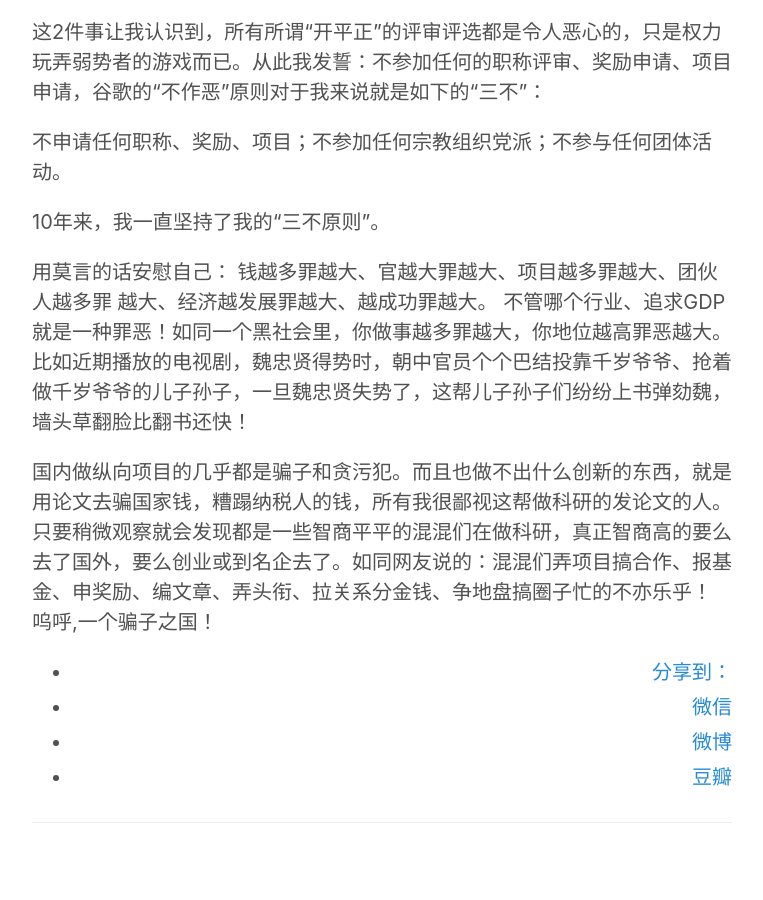
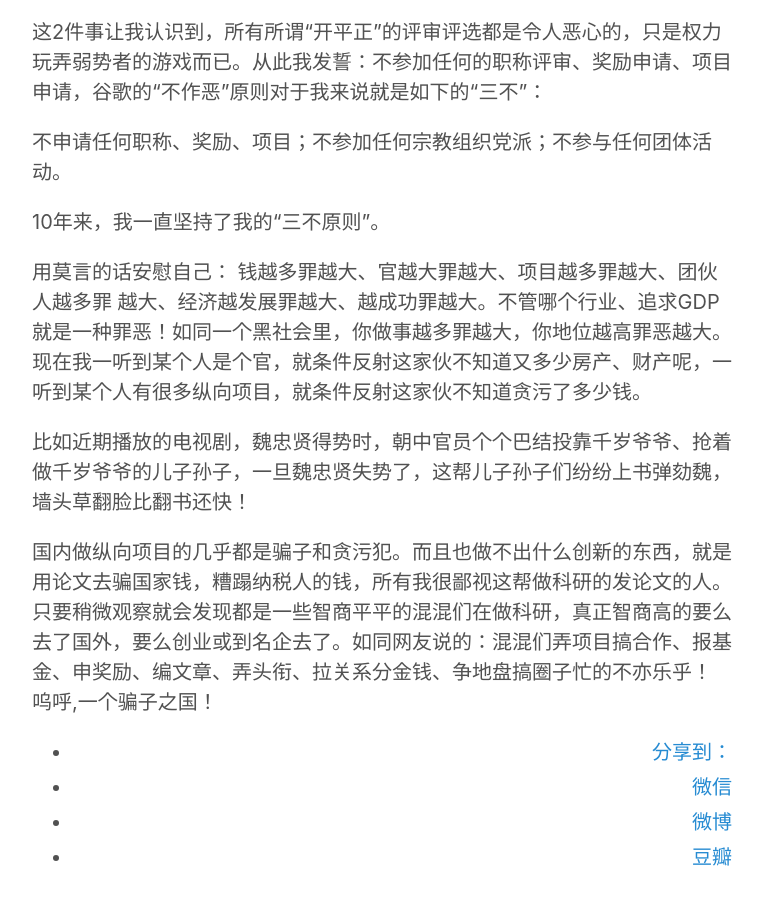
Before and after one commit to hwdong/hwdong-old.github.io, a Jekyll site: the page built from _posts/2019-02-19-不做恶.md, in a window 1280 px wide and 900 px high, scrolled down 464 px. Shown: the whole window, without its empty margins (258-1021 px from the left). Built offline with Jekyll 4.4.1, drawn with Linux system fonts in a browser that asks for light colours; comment, search, counter and statistics services are not loaded.

Commit message:
Update 2019-02-19-不做恶.md

```diff
--- a/_posts/2019-02-19-不做恶.md
+++ b/_posts/2019-02-19-不做恶.md
@@ -18,6 +18,8 @@ tags:
 
 10年来，我一直坚持了我的“三不原则”。
 
-用莫言的话安慰自己： 钱越多罪越大、官越大罪越大、项目越多罪越大、团伙人越多罪 越大、经济越发展罪越大、越成功罪越大。 不管哪个行业、追求GDP就是一种罪恶！如同一个黑社会里，你做事越多罪越大，你地位越高罪恶越大。比如近期播放的电视剧，魏忠贤得势时，朝中官员个个巴结投靠千岁爷爷、抢着做千岁爷爷的儿子孙子，一旦魏忠贤失势了，这帮儿子孙子们纷纷上书弹劾魏，墙头草翻脸比翻书还快！
+用莫言的话安慰自己： 钱越多罪越大、官越大罪越大、项目越多罪越大、团伙人越多罪 越大、经济越发展罪越大、越成功罪越大。不管哪个行业、追求GDP就是一种罪恶！如同一个黑社会里，你做事越多罪越大，你地位越高罪恶越大。现在我一听到某个人是个官，就条件反射这家伙不知道又多少房产、财产呢，一听到某个人有很多纵向项目，就条件反射这家伙不知道贪污了多少钱。
+
+比如近期播放的电视剧，魏忠贤得势时，朝中官员个个巴结投靠千岁爷爷、抢着做千岁爷爷的儿子孙子，一旦魏忠贤失势了，这帮儿子孙子们纷纷上书弹劾魏，墙头草翻脸比翻书还快！
 
 国内做纵向项目的几乎都是骗子和贪污犯。而且也做不出什么创新的东西，就是用论文去骗国家钱，糟蹋纳税人的钱，所有我很鄙视这帮做科研的发论文的人。只要稍微观察就会发现都是一些智商平平的混混们在做科研，真正智商高的要么去了国外，要么创业或到名企去了。如同网友说的：混混们弄项目搞合作、报基金、申奖励、编文章、弄头衔、拉关系分金钱、争地盘搞圈子忙的不亦乐乎！ 呜呼,一个骗子之国！
```
